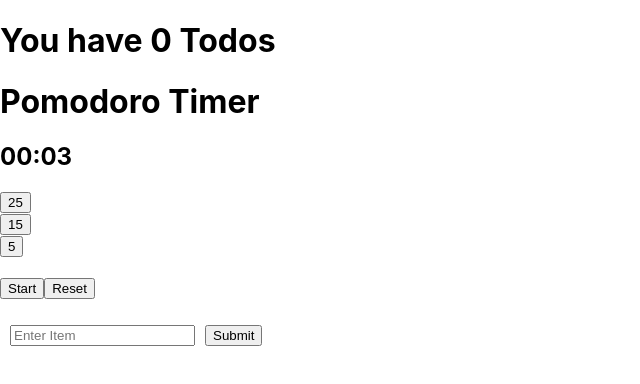
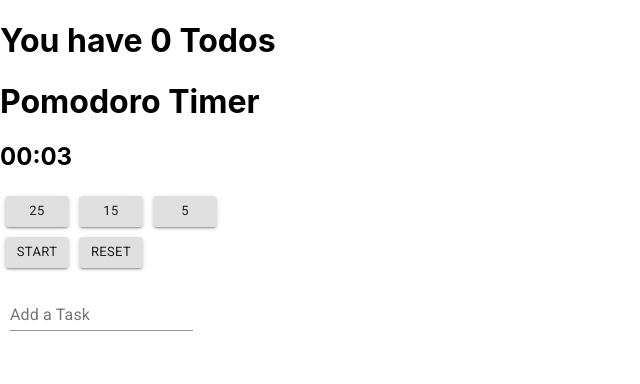
Before and after one commit to CharlieYYZ/TODO, a React (Create React App) app: page / in a window 1280 px wide. Shown: the top 384 px of the page, without its empty margins (0-640 px from the left). Built offline with nearby package versions, Linux system fonts and the light colour scheme.

Commit message:
add material ui

```diff
--- a/package.json
+++ b/package.json
@@ -3,9 +3,12 @@
   "version": "0.1.0",
   "private": true,
   "dependencies": {
+    "@material-ui/core": "^4.11.0",
+    "@material-ui/icons": "^4.9.1",
     "@testing-library/jest-dom": "^4.2.4",
     "@testing-library/react": "^9.3.2",
     "@testing-library/user-event": "^7.1.2",
+    "fontsource-roboto": "^2.1.4",
     "react": "^16.13.1",
     "react-dom": "^16.13.1",
     "react-scripts": "3.4.1"
--- a/src/App.js
+++ b/src/App.js
@@ -1,5 +1,13 @@
 import React from "react";
 import "./styles.css";
+import 'fontsource-roboto';
+import { Button } from '@material-ui/core';
+import { TextField } from '@material-ui/core';
+import IconButton from '@material-ui/core/IconButton';
+import HighlightOffIcon from '@material-ui/icons/HighlightOff';
+import ListItem from '@material-ui/core/ListItem';
+import ListItemText from '@material-ui/core/ListItemText';
+import ListItemSecondaryAction from '@material-ui/core/ListItemSecondaryAction';
 
 const Header = (props) => {
   return(
@@ -10,16 +18,21 @@ const Header = (props) => {
 }
 
 const TodoList = (props) => {
-  // console.log(props)
   const todos = props.tasks.map((todos, index) =>
     <div key={index} id={index} >
-      <li contenteditable="true">{todos}</li>
-      <button onClick={(e) => {props.onDelete(index)}}>
-        delete
-      </button>
+      <ListItem key={index} role={undefined} dense button>
+      <ListItemText id={index} primary={todos}/>
+      <ListItemSecondaryAction>
+      <IconButton edge="end">
+      <HighlightOffIcon color="primary" fontSize="small" onClick={(e) => {props.onDelete(index)}}/>
+      </IconButton>
+      </ListItemSecondaryAction>
+      </ListItem>
     </div>);
     return (
+      <div class="taskList">
       <ul>{todos}</ul>
+      </div>
     )
   };
 
@@ -33,12 +46,18 @@ const TodoList = (props) => {
         <h1>Pomodoro Timer</h1>
 
         <h2>{String(Math.floor(this.props.time/60)).padStart(2, '0')}:{String(this.props.time%60).padStart(2, '0')}</h2>
-        <div><button value={25} onClick={(e) => this.props.onDuration(e.target.value)}>25</button></div>
-        <div><button value={15} onClick={(e) => this.props.onDuration(e.target.value)}>15</button></div>
-        <div><button value={5} onClick={(e) => this.props.onDuration(e.target.value)}>5</button></div>
-        <br></br>
-        <button disabled={this.props.disabled} onClick={(e) => {this.props.onStart()}}>Start</button>
-        <button onClick={(e) => this.props.onStop()}>Reset</button>
+        <ul id="duration">
+          <li><Button size= "small" variant="contained" value={25} onClick={(e) => this.props.onDuration(e.currentTarget.value)}>25</Button></li>
+          <li><Button size= "small" variant="contained" value={15} onClick={(e) => this.props.onDuration(e.currentTarget.value)}>15</Button></li>
+          <li><Button size= "small" variant="contained" value={5} onClick={(e) => this.props.onDuration(e.currentTarget.value)}>5</Button></li>
+        </ul>
+        <br/>
+        <div class="container">
+        <ul id="control">
+          <li><Button size= "small" variant="contained" disabled={this.props.disabled} onClick={(e) => {this.props.onStart()}}>Start</Button></li>
+          <li><Button size= "small" variant="contained" onClick={(e) => this.props.onStop()}>Reset</Button></li>
+        </ul>
+        </div>
         </div>
       )
     }
@@ -55,16 +74,19 @@ const TodoList = (props) => {
 
     render() {
       return(
+        <div class="container">
         <form onSubmit={this.handleSubmit}>
-          <input
+          <TextField
+            id="outlined"
+            label="Add a Task"
             type='text'
             className='input'
-            placeholder='Enter Item'
             value={this.state.term}
             onChange={(e) => this.setState({term: e.target.value})}
           />
-          <input type="submit" value="Submit"></input>
+          {/* <Button type="submit" value="Submit"></Button> */}
         </form>
+        </div>
       );
     }
   }
@@ -89,10 +111,9 @@ componentDidMount() {
 
 
 componentDidUpdate(prevProps, prevState) {
-  console.log(prevState)
-  if (prevState.time === 0) {
-    this.setState({countingdown: false, disabled: true});
-    return this.resetTime();
+  if (prevState.time === 0 && prevState.countingdown === true) {
+    this.setState({countingdown: false});
+    this.resetTime();
   }
 }
 
@@ -108,6 +129,7 @@ handleDuration = duration => {
   };
 
   handleStart = () => {
+
     if (this.state.countingdown === false) {
       this.setState({countingdown: true})
       return this.startTime();
@@ -120,14 +142,13 @@ handleDuration = duration => {
 
   startTime(){
   this.timer = setInterval(() => {
-      this.setState({time:Math.floor(this.state.time - 1,0)})
+      this.setState({time:Math.max(this.state.time - 1,0)})
     }, 1000);}
 
 
   resetTime() {
     const startTime = this.timer
     clearInterval(this.timer)
-    console.log(startTime)
   }
 
     handleStop = () => {
@@ -136,13 +157,14 @@ handleDuration = duration => {
       if (this.state.time !== 0) {
         this.setState({countingdown: false, time: initialtime})
         return this.resetTime();
+      } else {
+        this.setState({time: initialtime})
       }
 
     }
 
   handleDelete = (index) => {
     const newArr = this.state.tasks;
-    console.log(index);
     newArr.splice(index, 1);
     this.setState({tasks: newArr});
   };
--- a/src/styles.css
+++ b/src/styles.css
@@ -24,3 +24,27 @@ form {
     max-height: 200px;
     overflow-y: auto;
   }
+
+ul {
+    list-style-type: none;
+    display: inline;
+   }
+
+#duration li {
+    float: left;
+    padding: 5px;
+
+   }
+
+  #control li {
+    padding: 5px;
+    float: left;
+   }
+
+  .container {
+    clear:left;
+  }
+
+  .taskList {
+    max-width: 250px;
+  }
```
Also changed, not shown: 2 other files (tests, documents, lock files or other folders).
